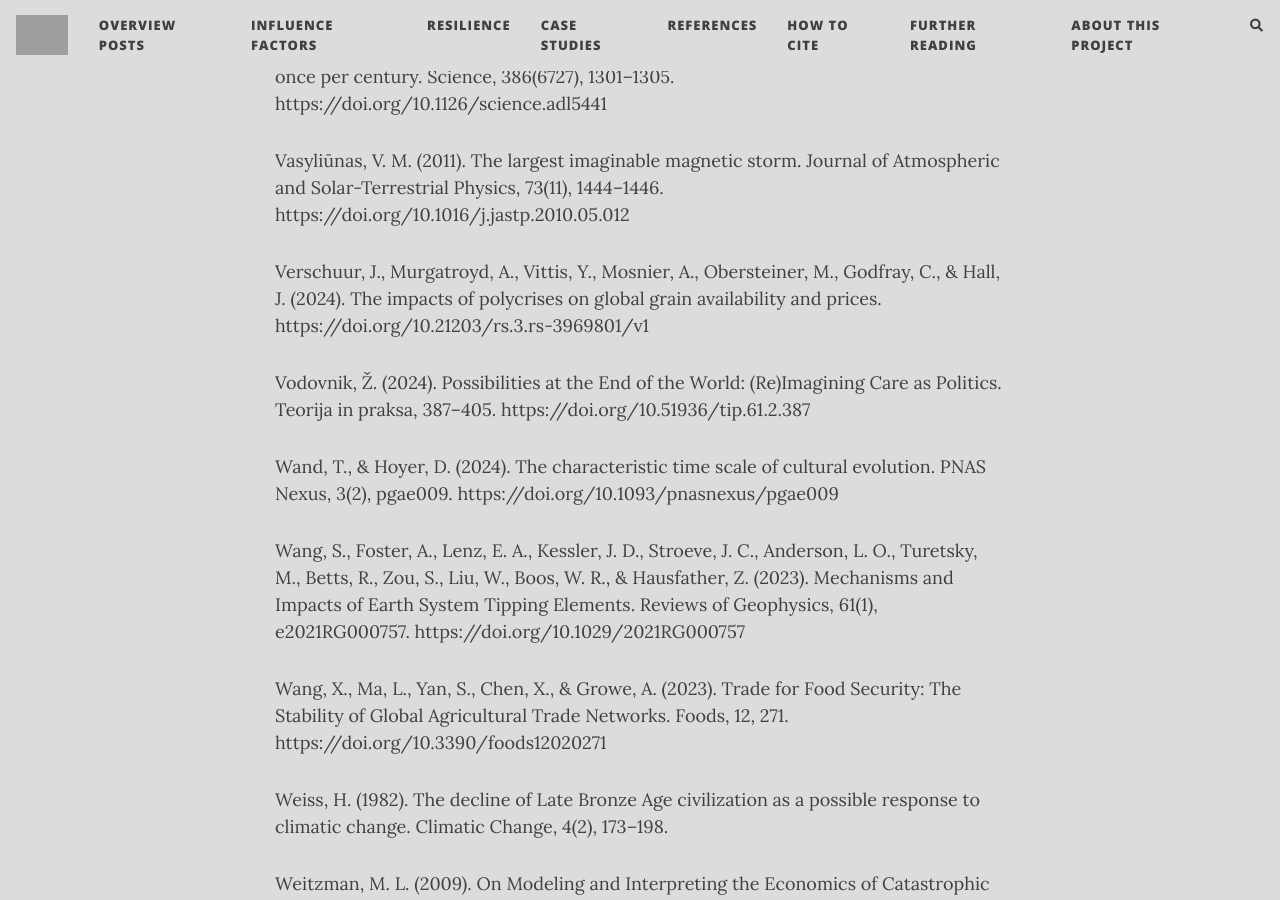
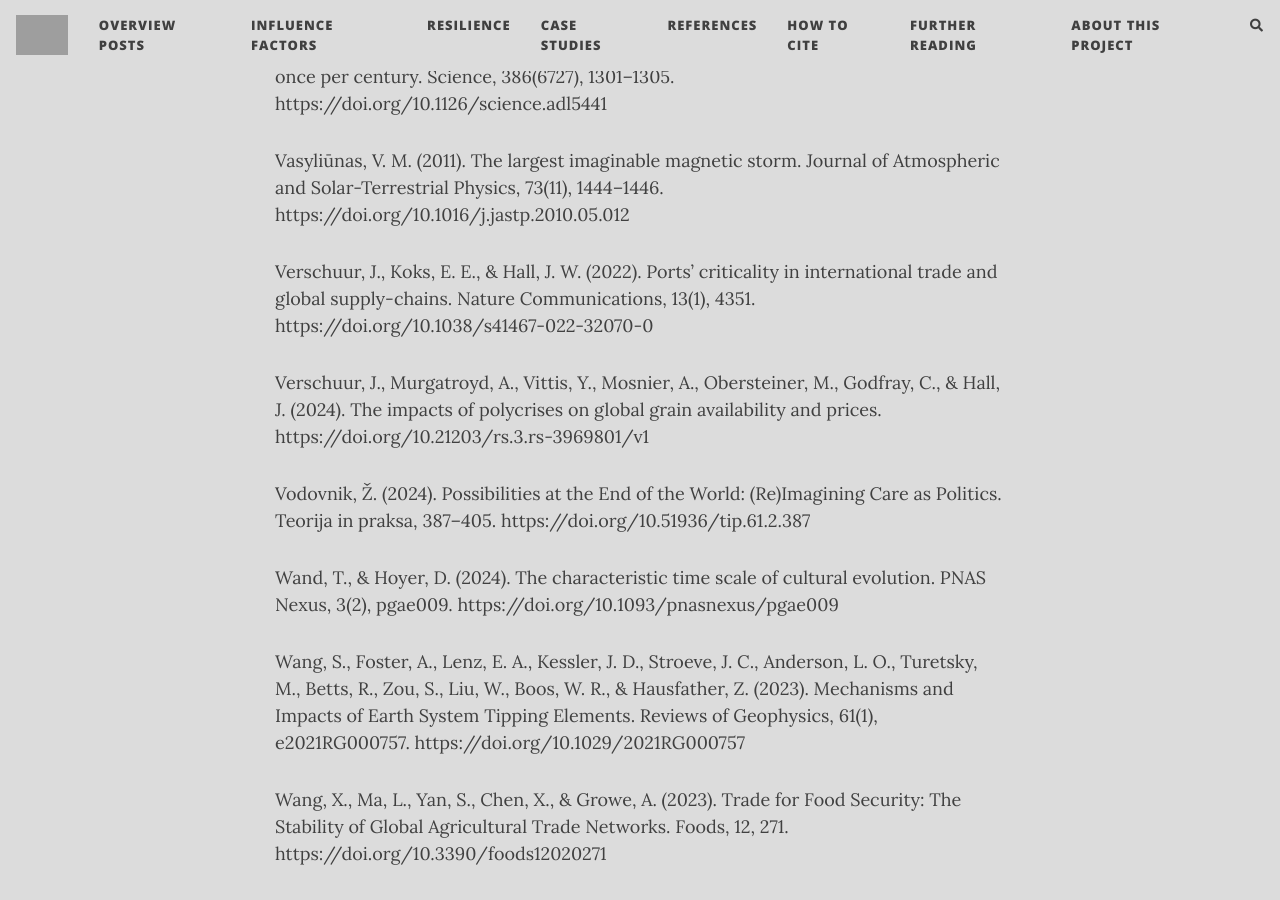
Before and after one commit to florianjehn/Societal_Collapse, a Jekyll site: the page built from references.md, in a window 1280 px wide and 900 px high, scrolled down 24810 px. Built offline with Jekyll 4.4.1, drawn with Linux system fonts in a browser that asks for light colours; nearby versions of some CDN libraries; comment, search, counter and statistics services are not loaded; grey boxes are pictures that could not be loaded.

Commit message:
Update references.md

```diff
--- a/references.md
+++ b/references.md
@@ -439,6 +439,8 @@ Vasilyev, V., Reinhold, T., Shapiro, A. I., Usoskin, I., Krivova, N. A., Maehara
 
 Vasyliūnas, V. M. (2011). The largest imaginable magnetic storm. Journal of Atmospheric and Solar-Terrestrial Physics, 73(11), 1444–1446. https://doi.org/10.1016/j.jastp.2010.05.012
 
+Verschuur, J., Koks, E. E., & Hall, J. W. (2022). Ports’ criticality in international trade and global supply-chains. Nature Communications, 13(1), 4351. https://doi.org/10.1038/s41467-022-32070-0
+
 Verschuur, J., Murgatroyd, A., Vittis, Y., Mosnier, A., Obersteiner, M., Godfray, C., & Hall, J. (2024). The impacts of polycrises on global grain availability and prices. https://doi.org/10.21203/rs.3.rs-3969801/v1
 
 Vodovnik, Ž. (2024). Possibilities at the End of the World: (Re)Imagining Care as Politics. Teorija in praksa, 387–405. https://doi.org/10.51936/tip.61.2.387
```
